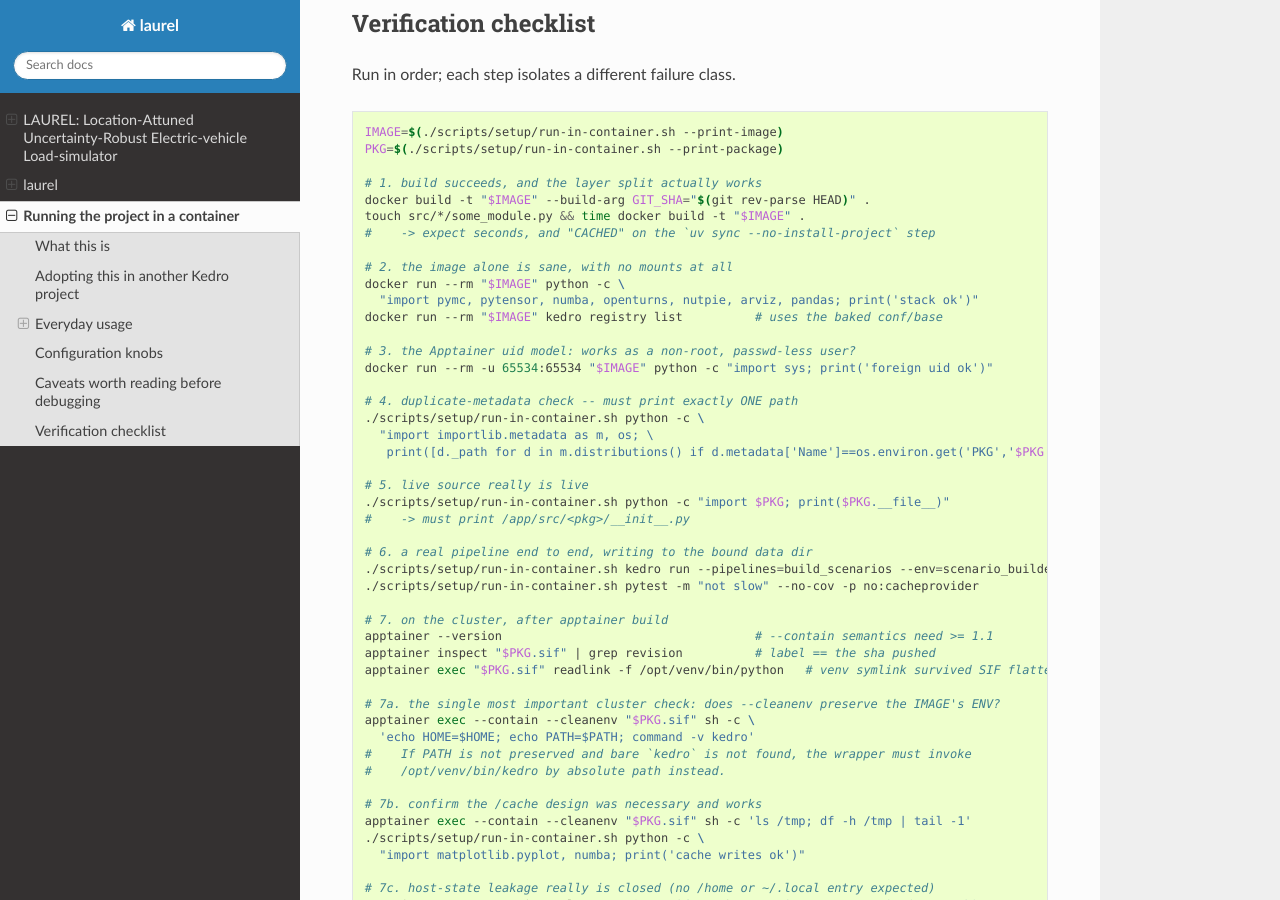
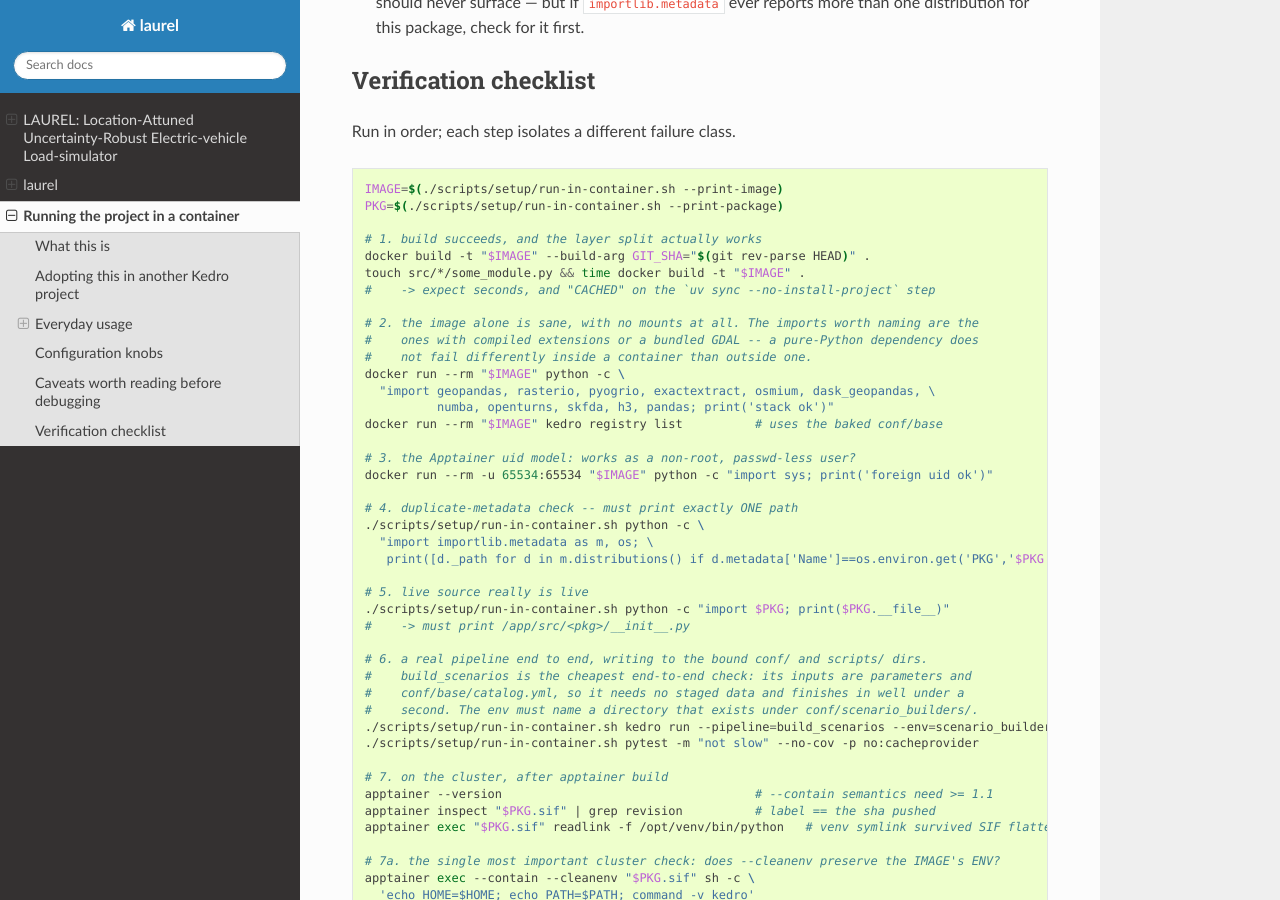
Before and after one commit to Stanford-Sustainable-Systems-Lab/LAUREL, a Sphinx documentation site: the page built from docs/source/containers.md, in a window 1280 px wide and 900 px high, scrolled down 4873 px. Built offline with Sphinx 7.4.7 and the Read the Docs theme 3.1.0, drawn with Linux system fonts in a browser that asks for light colours; some of the changed text lies outside the part shown.

Commit message:
Strip out donor package info from container building and documentation

````diff
--- a/docs/source/containers.md
+++ b/docs/source/containers.md
@@ -36,8 +36,9 @@
    built with. (There is no single combined `uv:<version>-python<x.y>-<os>` tag per uv
    release — only for uv's `latest` — hence the two separate images.)
 2. Review the **PROJECT-SPECIFIC RUN-TIME ENV** block near the bottom of the `Dockerfile`
-   (matplotlib, numba, PyTensor); delete whichever groups the new project does not use. The
-   block above it is generic and should not need editing.
+   (matplotlib, numba, Dask); delete whichever groups the new project does not use, and add
+   a group for any library the new project has that writes to a fixed path under `$HOME`.
+   The block above it is generic and should not need editing.
 3. Extend `.dockerignore`'s allowlist if the project keeps source outside `src/` and
    `conf/base/`.
 4. Confirm `scripts/setup/**` is not gitignored — the wrapper must be committed even in a
@@ -63,7 +64,7 @@
   --build-arg GIT_SHA="$(git rev-parse HEAD)" .
 
 # run a pipeline against LIVE source -- no rebuild, ever
-./scripts/setup/run-in-container.sh kedro run --pipelines=evaluate --env=scenarios/test/task_0
+./scripts/setup/run-in-container.sh kedro run --pipeline=evaluate_impacts --env=scenarios/test/task_0
 
 # interactive shell
 ./scripts/setup/run-in-container.sh bash
@@ -119,10 +120,12 @@
 # one interactive pipeline
 export KEDRO_CONTAINER_CONF_DIR=$GROUP_HOME/$PKG/conf
 export KEDRO_CONTAINER_DATA_DIR=$SCRATCH/$PKG/data
-./scripts/setup/run-in-container.sh kedro run --pipelines=evaluate --env=scenarios/test/task_0
+./scripts/setup/run-in-container.sh kedro run --pipeline=evaluate_impacts --env=scenarios/test/task_0
 
-# a SLURM array, using a generated scenario script
-KEDRO_CONTAINER_MOUNT_SRC=0 sbatch scripts/scenarios/hand_policy.sh
+# a SLURM array, using a scenario script that build_scenarios generated. The name is
+# the builder's `display_name` param, not the env directory name: conf/scenario_builders/
+# boot_scale sets display_name: boot_scale_small, so it emits boot_scale_small.sh.
+KEDRO_CONTAINER_MOUNT_SRC=0 sbatch scripts/scenarios/boot_scale_small.sh
 ```
 
 `KEDRO_CONTAINER_MOUNT_SRC=0` for `sbatch` is the recommended discipline: it runs the code
@@ -168,10 +171,11 @@
 
 ## Caveats worth reading before debugging
 
-- **`PYTENSOR_FLAGS=cxx=`** disables PyTensor's C++ backend entirely (no compiler is
-  installed in the image). This is safe *because* sampling goes through a non-C backend
-  (e.g. `nutpie` with the numba backend). A plain `pm.sample()` would fall back to
-  PyTensor's slow Python linker instead of failing outright.
+- **No C++ compiler is installed in the image** (`build-essential` is not among the apt
+  packages). Nothing this project depends on compiles at run time — the geospatial stack
+  ships wheels with a bundled GDAL, and numba emits machine code through LLVM rather than a
+  C toolchain — but a dependency added later that falls back to run-time compilation would
+  need one.
 - **A `KEDRO_CONTAINER_MOUNT_SRC=1` run is not reproducible from the image tag** — see
   above. Use `MOUNT_SRC=0` for anything you plan to cite.
 - **`pytest` needs `--no-cov -p no:cacheprovider`** unless `/app` itself is bound writable,
@@ -229,9 +233,12 @@
 touch src/*/some_module.py && time docker build -t "$IMAGE" .
 #    -> expect seconds, and "CACHED" on the `uv sync --no-install-project` step
 
-# 2. the image alone is sane, with no mounts at all
+# 2. the image alone is sane, with no mounts at all. The imports worth naming are the
+#    ones with compiled extensions or a bundled GDAL -- a pure-Python dependency does
+#    not fail differently inside a container than outside one.
 docker run --rm "$IMAGE" python -c \
-  "import pymc, pytensor, numba, openturns, nutpie, arviz, pandas; print('stack ok')"
+  "import geopandas, rasterio, pyogrio, exactextract, osmium, dask_geopandas, \
+          numba, openturns, skfda, h3, pandas; print('stack ok')"
 docker run --rm "$IMAGE" kedro registry list          # uses the baked conf/base
 
 # 3. the Apptainer uid model: works as a non-root, passwd-less user?
@@ -246,8 +253,11 @@
 ./scripts/setup/run-in-container.sh python -c "import $PKG; print($PKG.__file__)"
 #    -> must print /app/src/<pkg>/__init__.py
 
-# 6. a real pipeline end to end, writing to the bound data dir
-./scripts/setup/run-in-container.sh kedro run --pipelines=build_scenarios --env=scenario_builders/hand_policy
+# 6. a real pipeline end to end, writing to the bound conf/ and scripts/ dirs.
+#    build_scenarios is the cheapest end-to-end check: its inputs are parameters and
+#    conf/base/catalog.yml, so it needs no staged data and finishes in well under a
+#    second. The env must name a directory that exists under conf/scenario_builders/.
+./scripts/setup/run-in-container.sh kedro run --pipeline=build_scenarios --env=scenario_builders/boot_scale
 ./scripts/setup/run-in-container.sh pytest -m "not slow" --no-cov -p no:cacheprovider
 
 # 7. on the cluster, after apptainer build
````
Also changed, not shown: 3 other files.
